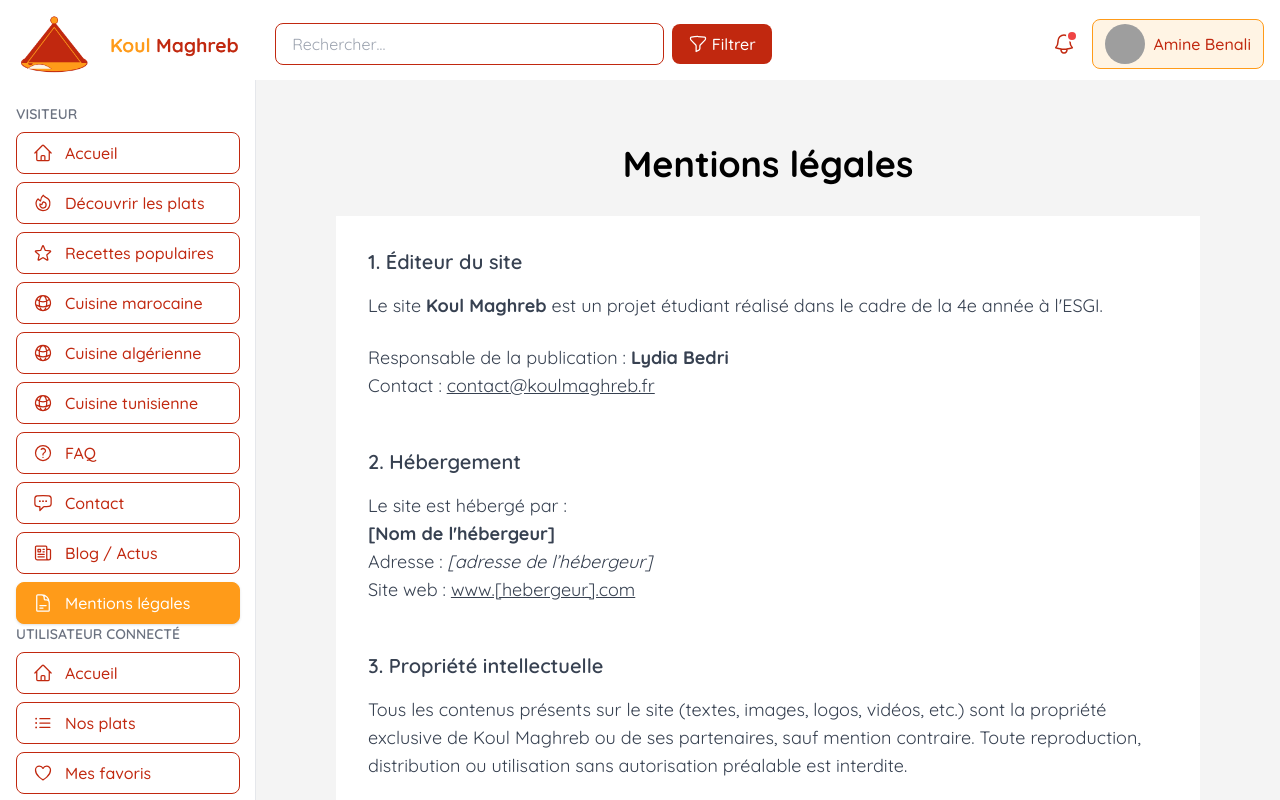
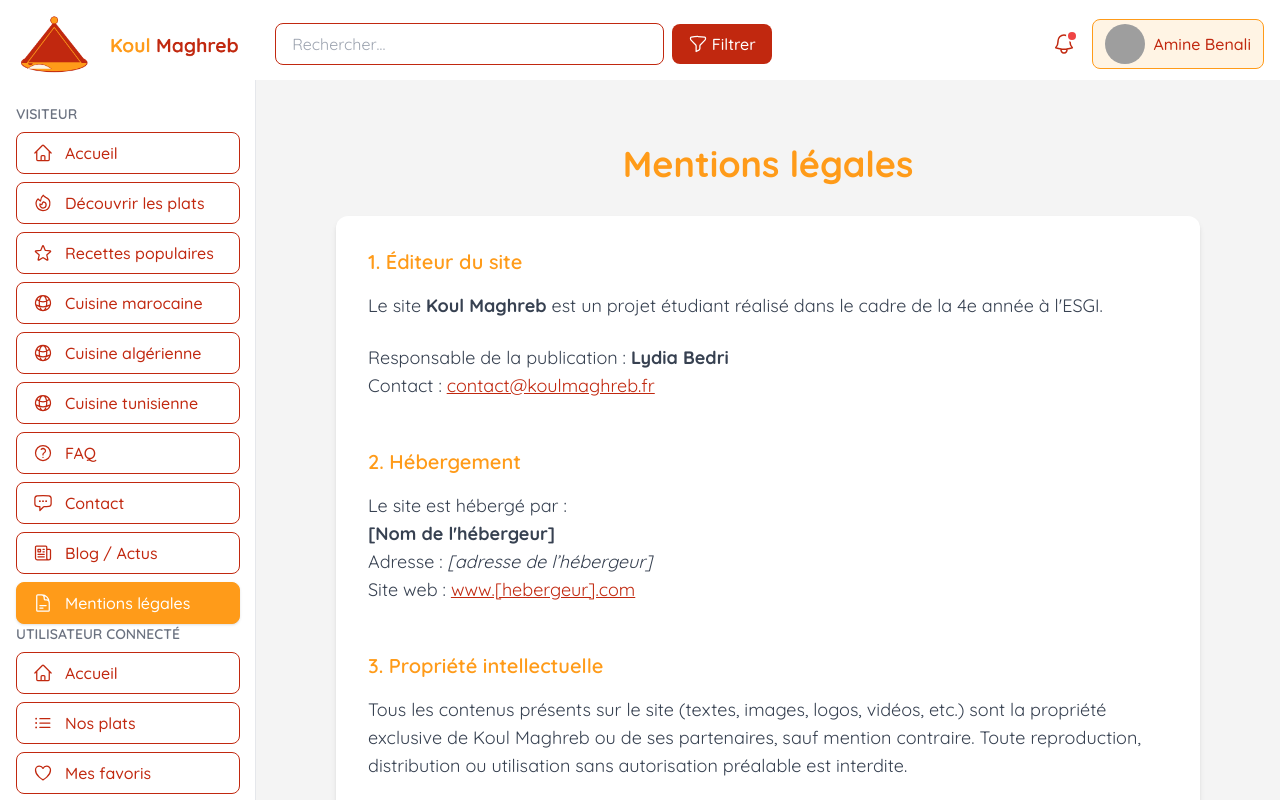
Before and after one commit to Lydia-BEDRI/KoulMaghreb, a Vue app in the folder frontend/: page /mentions-legales in a window 1280 px wide. Built offline with nearby package versions, Linux system fonts and the light colour scheme; grey boxes are pictures that could not be loaded.

Commit message:
refactor: clean up styles in Mentions légales component

```diff
--- a/frontend/src/components/MentionsLegales.vue
+++ b/frontend/src/components/MentionsLegales.vue
@@ -1,5 +1,5 @@
 <template>
-  <section class="py-12 px-4 md:px-16 bg-gray-50">
+  <section class="py-12 px-4 md:px-16">
     <div class="max-w-4xl mx-auto">
       <h1 class="text-3xl md:text-4xl font-bold text-primary mb-8 text-center">
         Mentions légales
@@ -67,33 +67,4 @@
 </template>
 
 <style scoped>
-/* Ajout d'un style harmonisé */
-h1 {
-  font-weight: 700;
-  color: var(--primary-color);
-}
-
-h2 {
-  font-weight: 600;
-  color: var(--primary-color);
-}
-
-a {
-  color: var(--accent-color);
-  text-decoration: underline;
-}
-
-section {
-  background-color: var(--background-color);
-}
-
-div {
-  box-shadow: var(--shadow-md);
-  border-radius: var(--rounded-xl);
-}
-
-/* Ajout d'espace entre les paragraphes et les titres */
-p {
-  margin-bottom: 1.5rem; /* Ajout d'espace entre les paragraphes */
-}
 </style>
```
